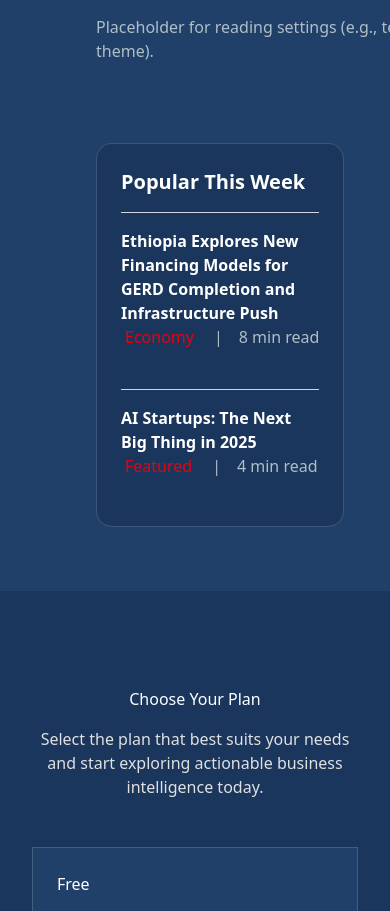
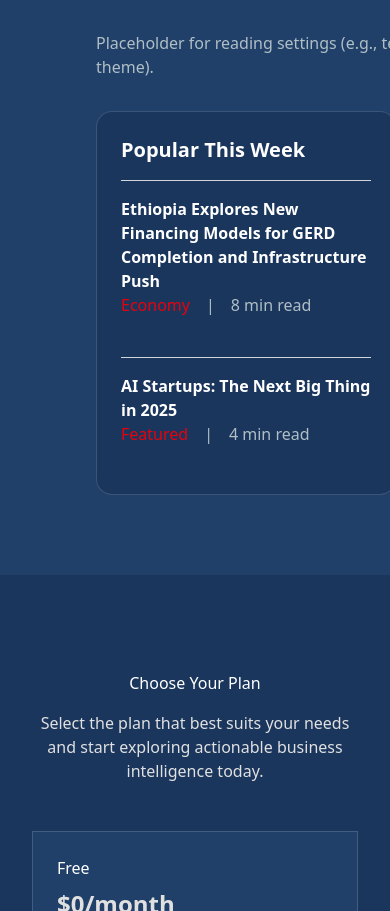
Before and after one commit to HikmaAnwar/ensight-news, a Next.js app: page / in a window 390 px wide. Shown: the part 3545-4456 px from the top of the page. Built offline with nearby package versions, Linux system fonts and the light colour scheme.

Commit message:
feat: enhance ArticleDetail and ArticleSection components with improved layout and styling; update Sidebar to ensure type safety

```diff
--- a/src/components/ui/ArticleDetail.tsx
+++ b/src/components/ui/ArticleDetail.tsx
@@ -1,3 +1,4 @@
+// src/components/ArticleDetail.tsx
 import { Card, Title, Text, Image, Group } from "@mantine/core";
 import Sidebar from "@/components/ui/Sidebar";
 import { SocialShare } from "@/components/ui/SocialShare";
@@ -6,14 +7,23 @@ import { RelatedArticles } from "@/components/ui/RelatedArticles";
 import { GraphPlaceholder } from "@/components/ui/GraphPlaceholder";
 import { InlineCTA } from "@/components/ui/InlineCTA";
 import { ReadingSettings } from "@/components/ui/ReadingSettings";
-import { Article } from "@/lib/types";
+
+interface Article {
+  title: string;
+  category: string;
+  author: string;
+  date: string;
+  readTime: string;
+  image: string;
+  content: JSX.Element;
+}
 
 interface ArticleDetailProps {
   article?: Article;
 }
 
 export function ArticleDetail({ article }: ArticleDetailProps) {
-  const defaultArticle = {
+  const defaultArticle: Article = {
     title:
       "Ethiopia Explores New Financing Models for GERD Completion and Infrastructure Push",
     category: "Economy",
@@ -57,12 +67,14 @@ export function ArticleDetail({ article }: ArticleDetailProps) {
   const displayArticle = article || defaultArticle;
 
   return (
-    <section className="container mx-auto px-4 py-8 md:py-12 flex flex-wrap gap-8">
+    <section className="max-w-[1200px] mx-auto px-4 py-12">
+      <div className="-mx-20 px-20">
+        <div className="flex flex-wrap gap-8 items-start">
           <div className="flex-1 min-w-[400px]">
-        <Card className="bg-background border border-border shadow-md rounded-2xl p-6 mb-8 max-w-[800px] pl-6">
+            <Card className="bg-background border border-border shadow-md rounded-2xl p-6 mb-8">
               <Title
                 order={1}
-            className="text-primary mb-4 text-5xl font-bold whitespace-normal tracking-wide word-spacing-2 leading-tight"
+                className="text-primary mb-4 text-5xl font-bold whitespace-normal tracking-wide leading-tight"
               >
                 {displayArticle.title}
               </Title>
@@ -74,7 +86,9 @@ export function ArticleDetail({ article }: ArticleDetailProps) {
                   By {displayArticle.author}
                 </Text>
                 <Text className="whitespace-nowrap">{displayArticle.date}</Text>
-            <Text className="whitespace-nowrap">{displayArticle.readTime}</Text>
+                <Text className="whitespace-nowrap">
+                  {displayArticle.readTime}
+                </Text>
               </Group>
               <SocialShare />
               <Image
@@ -95,6 +109,8 @@ export function ArticleDetail({ article }: ArticleDetailProps) {
           <div className="w-[300px]">
             <Sidebar />
           </div>
+        </div>
+      </div>
     </section>
   );
 }
--- a/src/components/ui/ArticleSection.tsx
+++ b/src/components/ui/ArticleSection.tsx
@@ -1,3 +1,4 @@
+// src/components/ArticleSection.tsx
 import { Card, Title, Text, Image, Group, Badge } from "@mantine/core";
 import { BreadcrumbsNav } from "./BreadcrumbsNav";
 import Sidebar from "./Sidebar";
@@ -28,12 +29,11 @@ export function ArticleSection({
   breadcrumbItems,
 }: ArticleSectionProps) {
   return (
-    <section className="py-12 pr-24 -ml-16">
-      <div className="max-w-[1200px] mx-auto flex flex-wrap gap-8">
-        {/* Main Content */}
+    <section className="max-w-[1200px] mx-auto px-4 py-12">
+      <div className="-mx-20 px-20">
+        <div className="flex flex-wrap gap-8 items-start">
           <div className="flex-1 min-w-[400px]">
             <BreadcrumbsNav items={breadcrumbItems} />
-
             <Title
               order={1}
               className="text-primary text-3xl font-bold mt-4 mb-2"
@@ -43,12 +43,11 @@ export function ArticleSection({
             <Text className="text-muted mb-8 text-xl">
               Showing {articles.length} articles
             </Text>
-
             <div className="flex flex-row gap-6 overflow-x-auto pb-4">
               {articles.map((article) => (
                 <Card
                   key={article.id}
-                className="bg-background border border-border rounded-xl  flex flex-col flex-shrink-0"
+                  className="bg-background border border-border rounded-xl flex flex-col flex-shrink-0"
                   radius="md"
                   style={{ width: "300px" }}
                 >
@@ -107,10 +106,9 @@ export function ArticleSection({
               ))}
             </div>
           </div>
-
-        {/* Sidebar */}
           <div className="w-[300px]">
             <Sidebar />
+          </div>
         </div>
       </div>
     </section>
--- a/src/components/ui/Sidebar.tsx
+++ b/src/components/ui/Sidebar.tsx
@@ -1,17 +1,24 @@
+// src/components/ui/Sidebar.tsx
 import { Card, Text, Group, Divider } from "@mantine/core";
 import { getPopularArticles } from "@/lib/data";
 
+interface Article {
+  slug: string;
+  title: string;
+  category: string;
+  readTime: string;
+}
+
 export default async function Sidebar() {
-  const articles = await getPopularArticles();
+  const articles: Article[] = await getPopularArticles();
 
   return (
-    <aside className="w-full md:w-96">
-      <Card className="bg-background border border-border shadow-card p-6 mt-12 rounded-2xl">
+    <aside className="w-[300px]">
+      <Card className="bg-background border border-border shadow-card p-6 rounded-2xl">
         <Text className="text-primary font-bold text-xl mb-4">
           Popular This Week
         </Text>
         <Divider className="mb-4 border-t border-gray-300 visible-divider" />
-
         {articles.map((article, index) => (
           <div key={article.slug}>
             {index > 0 && (
@@ -25,7 +32,7 @@ export default async function Sidebar() {
                 {article.title}
               </Text>
               <Group className="text-muted mb-6 inline-flex flex-row gap-4 hover:text-red-600">
-                <Text className="text-red-600 whitespace-nowrap px-1 py-0 rounded">
+                <Text className="text-red-600 whitespace-nowrap px-1OI py-0 rounded">
                   {article.category}
                 </Text>
                 <Text className="whitespace-nowrap">|</Text>
```
Lines whose indentation alone changed are shown as unchanged.
